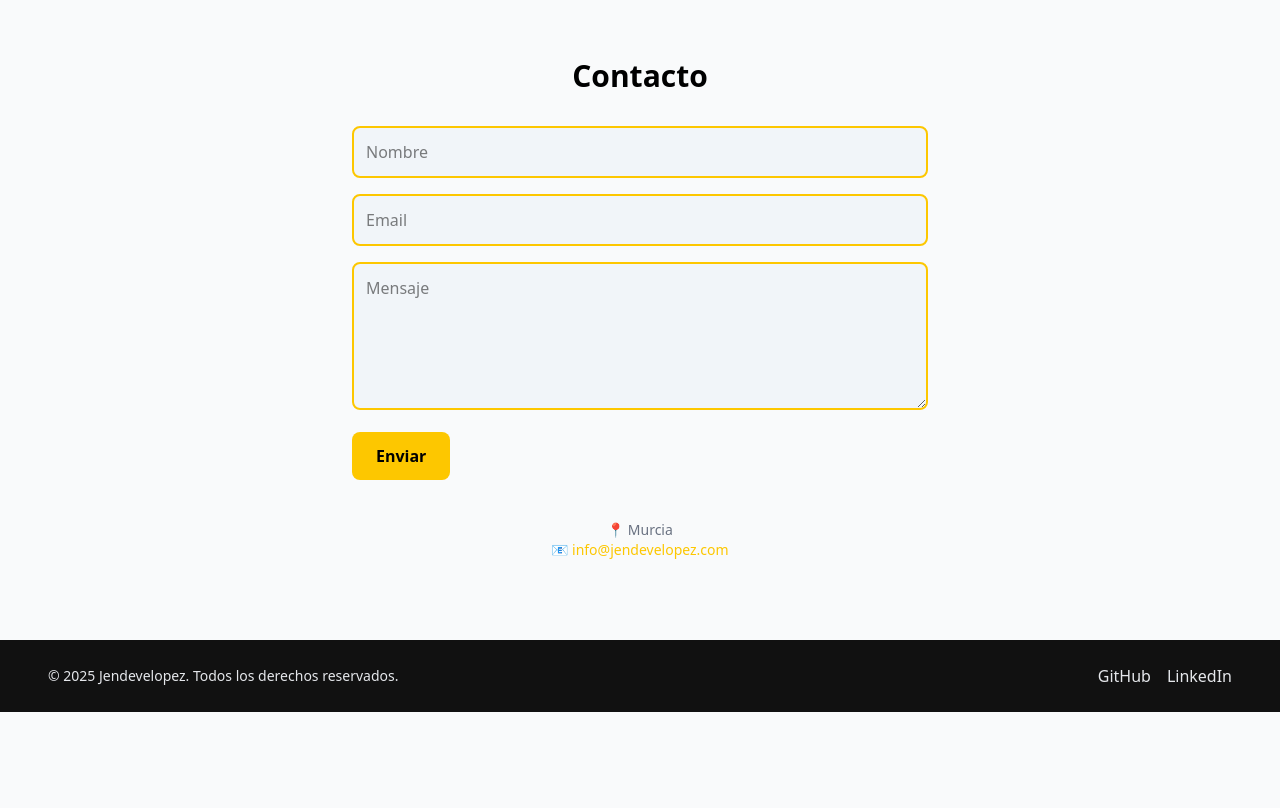
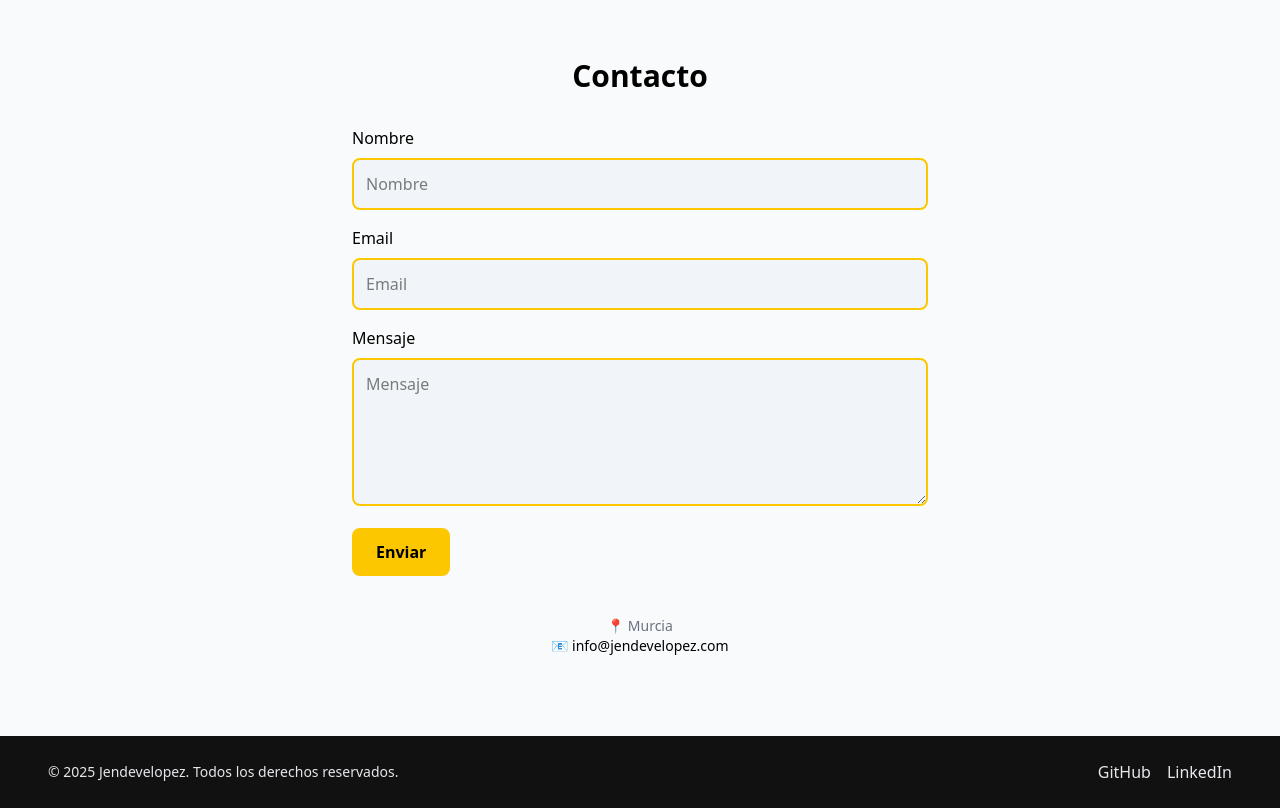
Before and after one commit to jenDevelopez/astro_portfolio, an Astro site: page / in a window 1280 px wide. Shown: the part 2640-3448 px from the top of the page. Before the commit the page ends 3352 px from the top, so only its background shows below. Built offline with nearby package versions, Linux system fonts and the light colour scheme; Astro itself is replaced by a stand-in of ours.

Commit message:
Labels modificados

```diff
--- a/src/components/Contact.astro
+++ b/src/components/Contact.astro
@@ -2,31 +2,31 @@
   <h2 class="text-3xl font-bold mb-8 text-center">Contacto</h2>
 
   <form id="contact-form" autocomplete="off" class="max-w-xl mx-auto space-y-4">
-    <label class="hidden" for="user_name">Nombre</label>
+    <label for="user_name">Nombre</label>
     <input
       id="user_name"
       type="text"
       name="user_name"
       placeholder="Nombre"
-      class="w-full p-3 rounded-lg border-2 border-yellow-400 bg-slate-100 dark:bg-[#222] dark:text-white text-sm md:text-base"
+      class="w-full p-3 rounded-lg border-2 border-yellow-400 bg-slate-100 dark:bg-[#222] dark:text-white text-sm md:text-base mt-2"
       required
     />
-    <label class="hidden"  for="user_email">Email</label>
+    <label class="mb-2"  for="user_email">Email</label>
     <input
     id="user_email"
       type="email"
       name="user_email"
       placeholder="Email"
-      class="w-full p-3 rounded-lg border-2 border-yellow-400 bg-slate-100 dark:bg-[#222] dark:text-white text-sm md:text-base"
+      class="w-full p-3 rounded-lg border-2 border-yellow-400 bg-slate-100 dark:bg-[#222] dark:text-white text-sm md:text-base mt-2"
       required
     />
-    <label class="hidden"  for="message">Mensaje</label>
+    <label class="mb-2"  for="message">Mensaje</label>
     <textarea
     id="message"
       name="message"
       placeholder="Mensaje"
       rows="5"
-      class="w-full p-3 rounded-lg border-2 border-yellow-400 bg-slate-100 dark:bg-[#222] dark:text-white text-sm md:text-base"
+      class="w-full p-3 rounded-lg border-2 border-yellow-400 bg-slate-100 dark:bg-[#222] dark:text-white text-sm md:text-base mt-2"
       required></textarea>
     <button
       type="submit"
@@ -39,7 +39,7 @@
   <div class="mt-10 text-sm text-center text-gray-500 dark:text-gray-400">
     <p>📍 Murcia</p>
     <p>
-      📧 <a href="mailto:info@jendevelopez.com" class="text-yellow-400"
+      📧 <a href="mailto:info@jendevelopez.com" class="text-black dark:text-yellow-400"
         >info@jendevelopez.com</a
       >
     </p>
```
